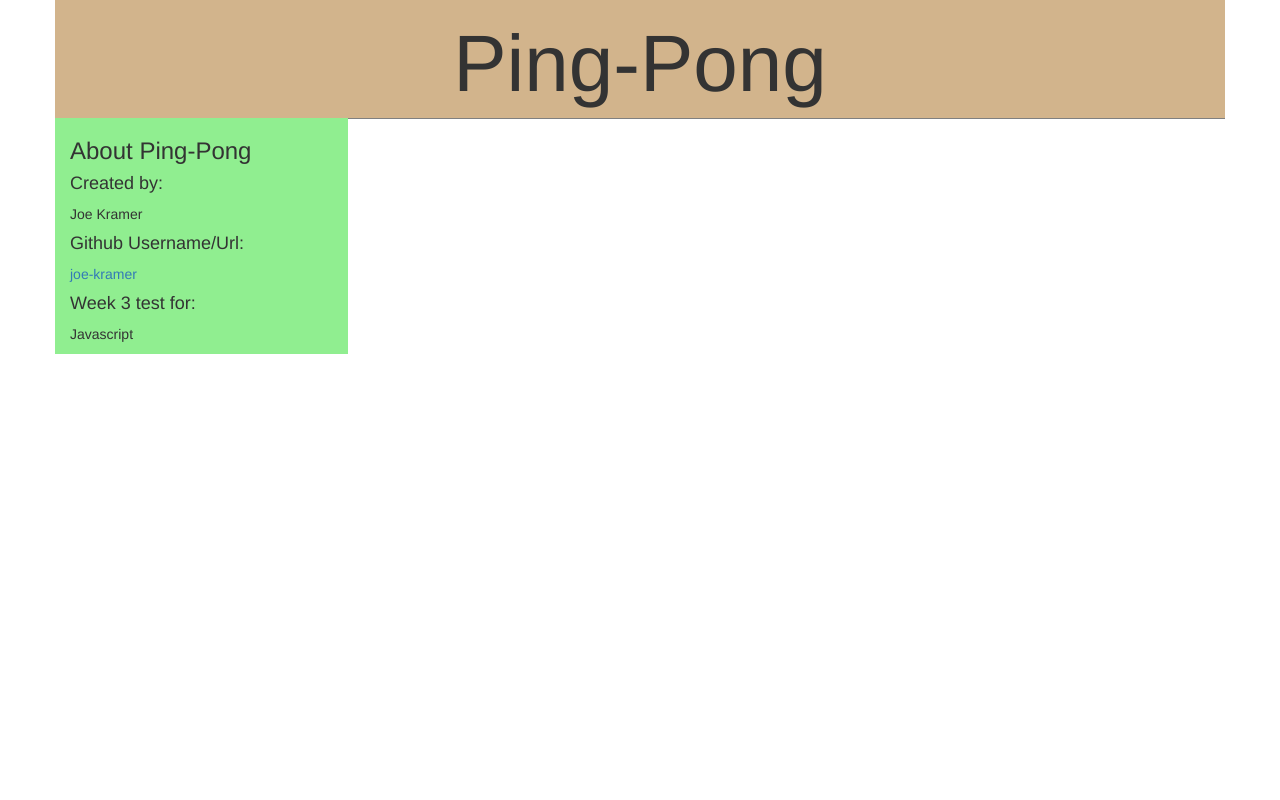
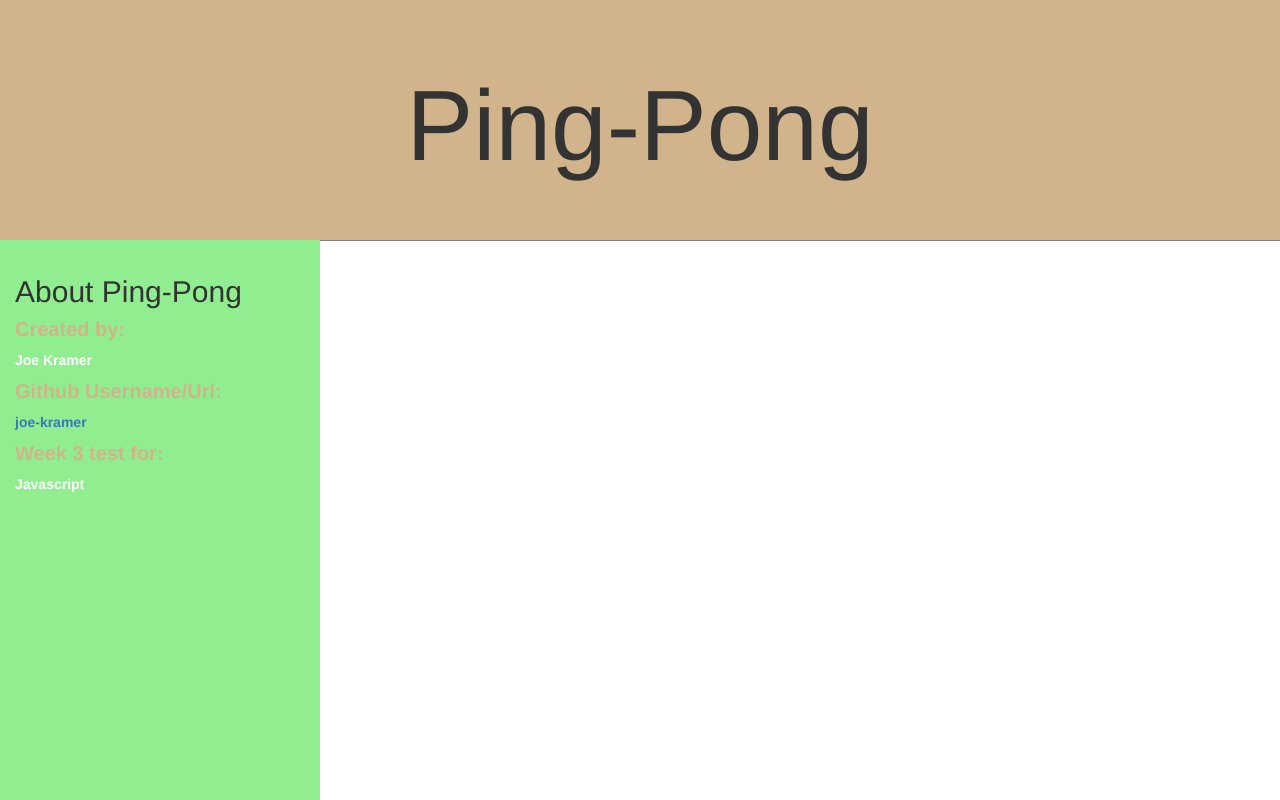
Before and after one commit to joe-kramer/ping-pong, a plain HTML site: page index.html in a window 1280 px wide. Shown: the top 800 px of the page. Drawn offline with nearby package versions, Linux system fonts and the light colour scheme.

Commit message:
style title and sidebar to match with example layout

```diff
--- a/css/styles.css
+++ b/css/styles.css
@@ -1,11 +1,13 @@
 .title {
   text-align: center;
   background-color: tan;
+  padding: 50px;
 }
 
 .sideBar {
   background-color: lightgreen;
-  height: 100%;
+  padding-top: 15px;
+  padding-bottom: 100%;
 }
 
 .main {
@@ -13,5 +15,20 @@
 }
 
 h1 {
-  font-size: 80px;
+  font-size: 100px;
 }
+
+h3 {
+  font-size: 30px;
+}
+
+h4 {
+  color: tan;
+  font-size: 20px;
+  font-weight: bold;
+}
+
+p {
+  color: white;
+  font-weight: bold;
+}
--- a/index.html
+++ b/index.html
@@ -9,7 +9,7 @@
     <script src="js/scripts.js"></script>
   </head>
   <body>
-    <div class="container">
+    <div class="container-fluid">
       <div class="row title">
         <h1>Ping-Pong</h1>
       </div>
```
